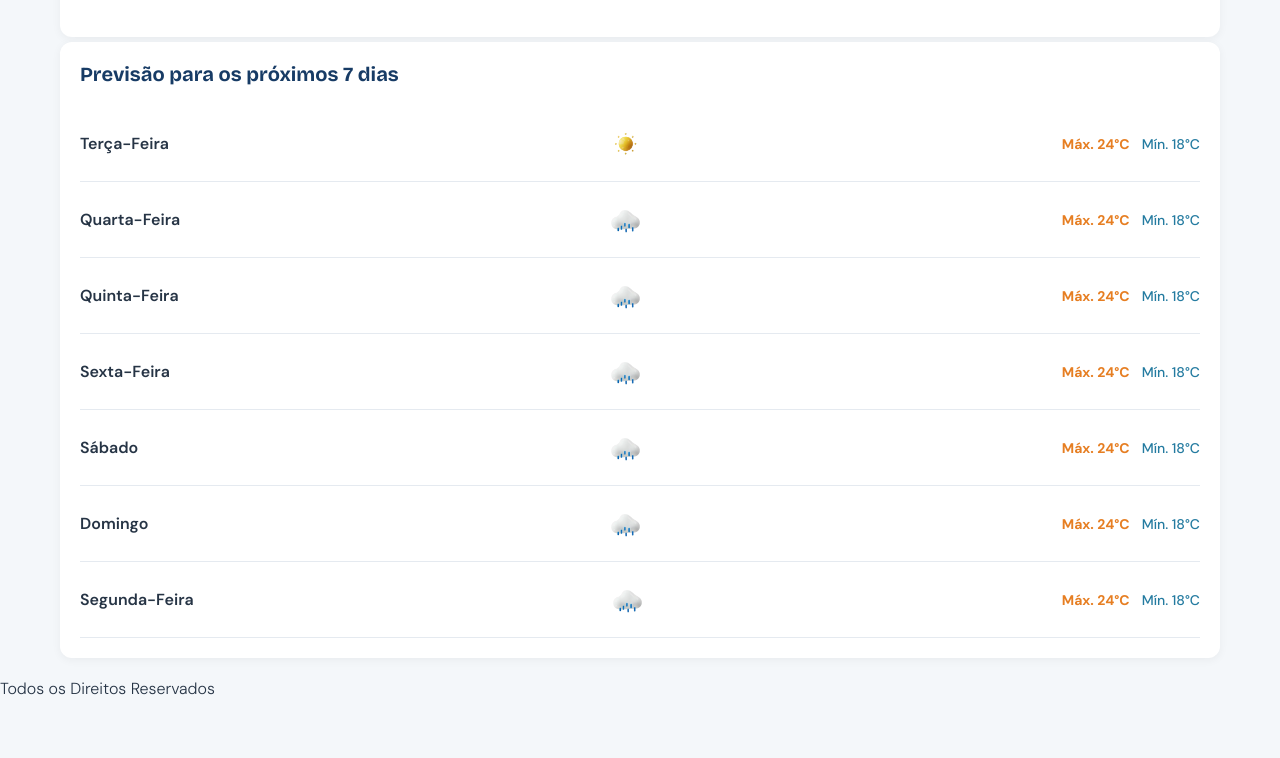
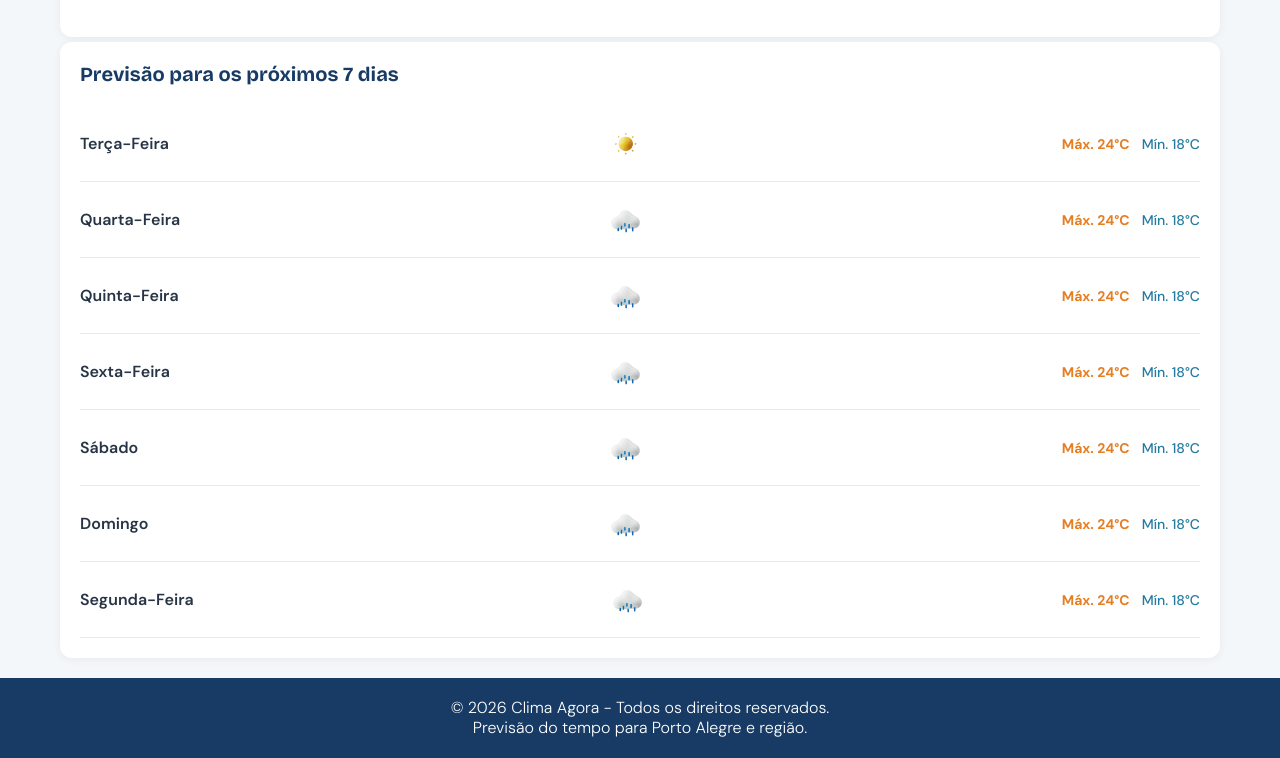
Before and after one commit to jefersonof/previsao-tempo, a plain HTML site: page index.html in a window 1280 px wide. Shown: the part 585-1343 px from the top of the page. Before the commit the page ends 1284 px from the top, so only its background shows below. Drawn offline with Linux system fonts and the light colour scheme.

Commit message:
Finalizando o CSS e HTML
Com o footer finalizado, finalizamos toda a estrutura HTML e CSS do projeto, nos próximos passa será feita a integração via API.

```diff
--- a/index.html
+++ b/index.html
@@ -337,8 +337,9 @@
         </div>
     </main>
 
-    <footer>
-        <p>Todos os Direitos Reservados</p>
+    <footer class="rodape">
+        <p>© 2026 Clima Agora - Todos os direitos reservados.</p>
+        <p>Previsão do tempo para Porto Alegre e região.</p>
     </footer>
 </body>
 </html>
--- a/style.css
+++ b/style.css
@@ -248,6 +248,14 @@ h1, h2, h3 {
 
 }
 
+.rodape{
+    background-color: #173B65;
+    color: #FFFFFF;
+    text-align: center;
+    padding: 20px;
+    line-height: 20px;
+}
+
 @media (max-width: 600px) {
 
     .container-header {
```
